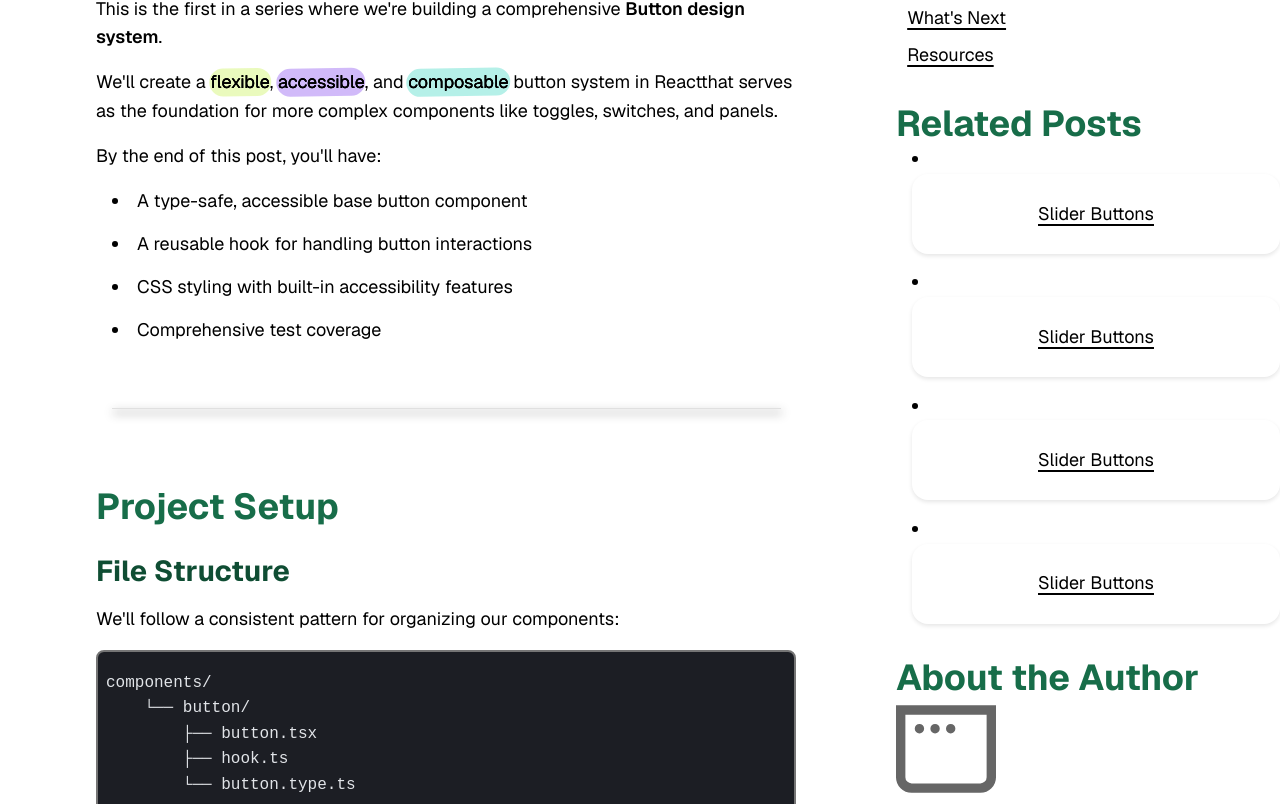
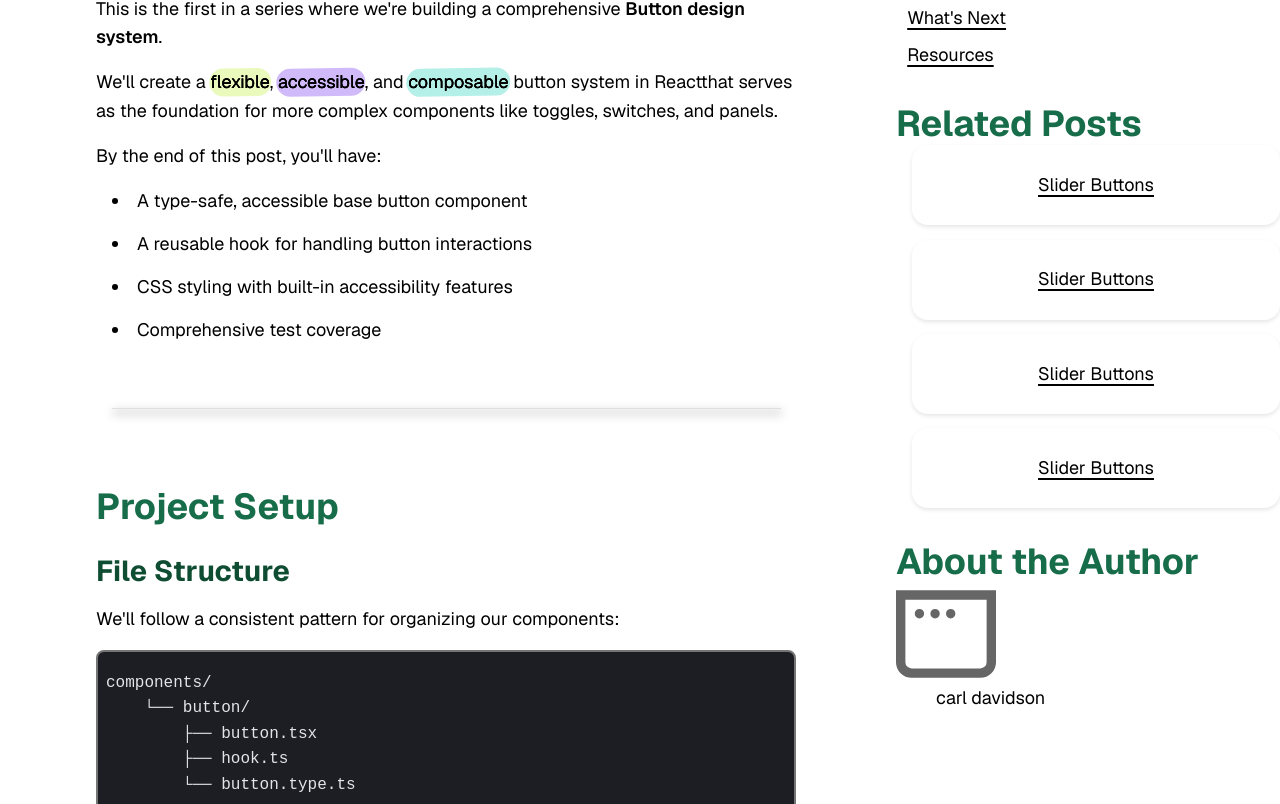
Before and after one commit to codercarl1243/react_components_system, a Next.js app: page /blog/design-system/buttons/base2 in a window 1280 px wide. Shown: the part 518-1322 px from the top of the page. Built offline with nearby package versions, Linux system fonts and the light colour scheme.

Commit message:
UPDATE place more logic inside component

```diff
--- a/components/list.tsx
+++ b/components/list.tsx
@@ -62,18 +62,18 @@ export default function List({
     className
   );
 
-  const ariaRole = variant === 'none' ? 'list' : undefined;
+  const role = variant === 'none' ? 'list' : undefined;
 
   if (ordered) {
     return (
-      <ol className={listClasses} role={ariaRole} {...(props as ComponentProps<'ol'>)}>
+      <ol className={listClasses} role={role} {...(props as ComponentProps<'ol'>)}>
         {children}
       </ol>
     );
   }
 
   return (
-    <ul className={listClasses} role={ariaRole} {...(props as ComponentProps<'ul'>)}>
+    <ul className={listClasses} role={role} {...(props as ComponentProps<'ul'>)}>
       {children}
     </ul>
   );
--- a/components/post/sidebar/RelatedPosts.tsx
+++ b/components/post/sidebar/RelatedPosts.tsx
@@ -22,7 +22,7 @@ export default function RelatedPosts({posts}: RelatedPostsProps) {
             aria-labelledby="related-posts-heading"
         >
             <Heading headingLevel={2} id="related-posts-heading">Related Posts</Heading>
-            <List role="list" className="post-sidebar__related__list">
+            <List className="post-sidebar__related__list" variant="none">
                 {posts.map((post, idx) => (
                     <li key={post.href + idx}>
                         <NavigationCard href={post.href} heading={post.title} />
```
